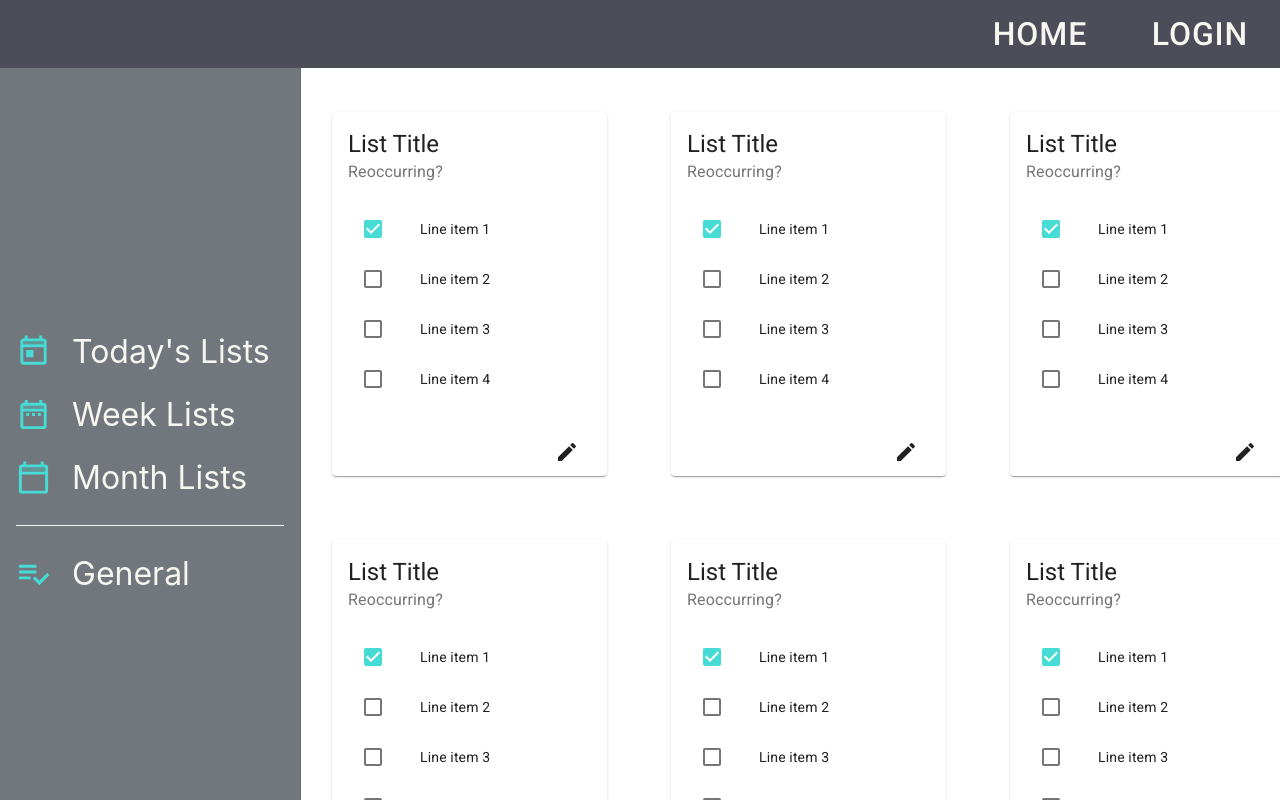
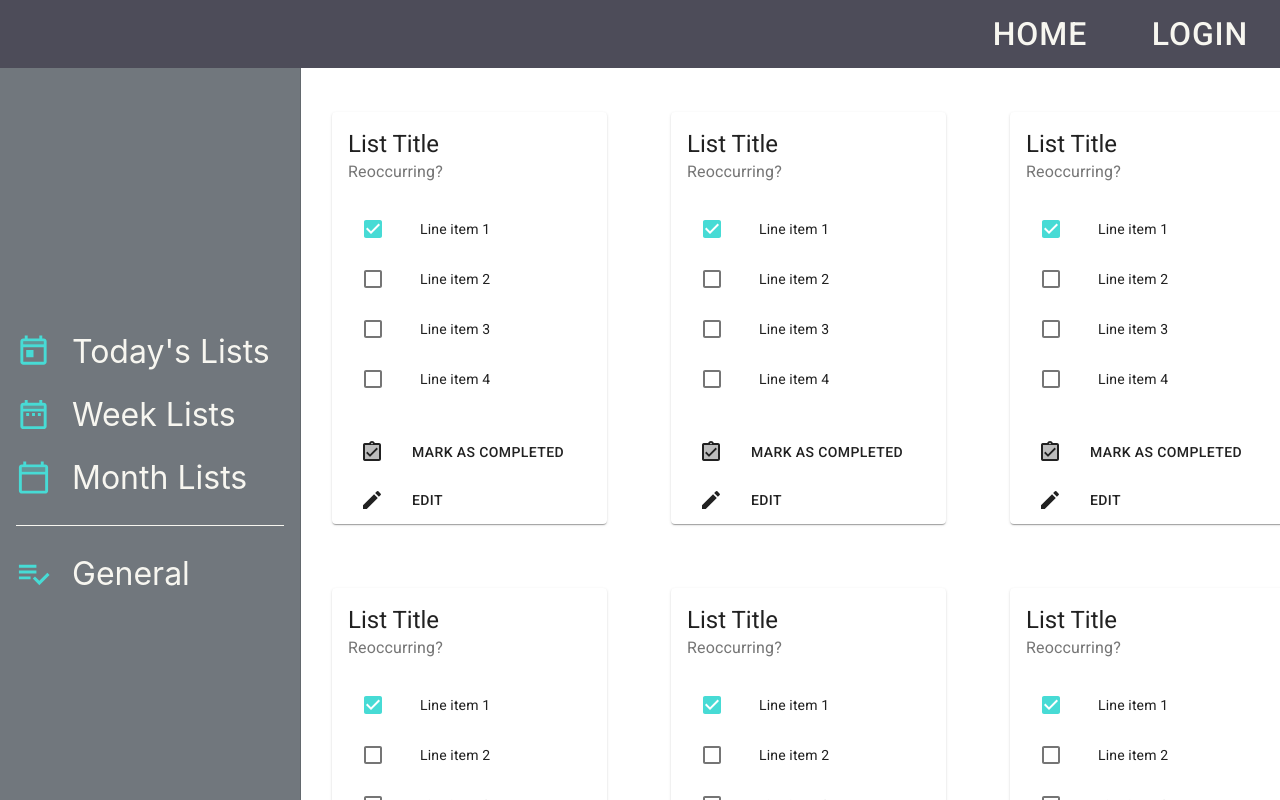
Before and after one commit to JessBonanno/Wunderlist-Frontend, a React (Create React App) app in the folder wunderlist/: page / in a window 1280 px wide. Shown: the top 800 px of the page. Built offline with nearby package versions, Linux system fonts and the light colour scheme.

Commit message:
added completed option to card

```diff
--- a/wunderlist/src/components/ListCard.js
+++ b/wunderlist/src/components/ListCard.js
@@ -7,6 +7,7 @@ import Button from "@material-ui/core/Button";
 import Typography from "@material-ui/core/Typography";
 import Grid from "@material-ui/core/Grid";
 import EditIcon from "@material-ui/icons/Edit";
+import AssignmentTurnedInTwoToneIcon from "@material-ui/icons/AssignmentTurnedInTwoTone";
 
 // local components
 import CheckList from "./Checklist";
@@ -14,7 +15,7 @@ import CheckList from "./Checklist";
 const useStyles = makeStyles({
   root: {
     minWidth: 275,
-    margin: '2em',
+    margin: "2em",
   },
   bullet: {
     display: "inline-block",
@@ -47,11 +48,25 @@ export default function ListCard() {
         </Typography>
         <CheckList />
       </CardContent>
+      <Grid container direction="column" alignItems="flex-start">
+        <Grid item>
+          <CardActions>
+            <Button size="small" className={classes.editButton}>
+              <AssignmentTurnedInTwoToneIcon atl="mark completed icon" />
+            </Button>
+            <Typography variant="button">Mark as Completed</Typography>
+          </CardActions>
+        </Grid>
+
+        <Grid item>
           <CardActions>
             <Button size="small" className={classes.editButton}>
               <EditIcon atl="edit icon" />
             </Button>
+            <Typography variant="button">Edit</Typography>
           </CardActions>
+        </Grid>
+      </Grid>
     </Card>
   );
 }
```
Lines whose indentation alone changed are shown as unchanged.
